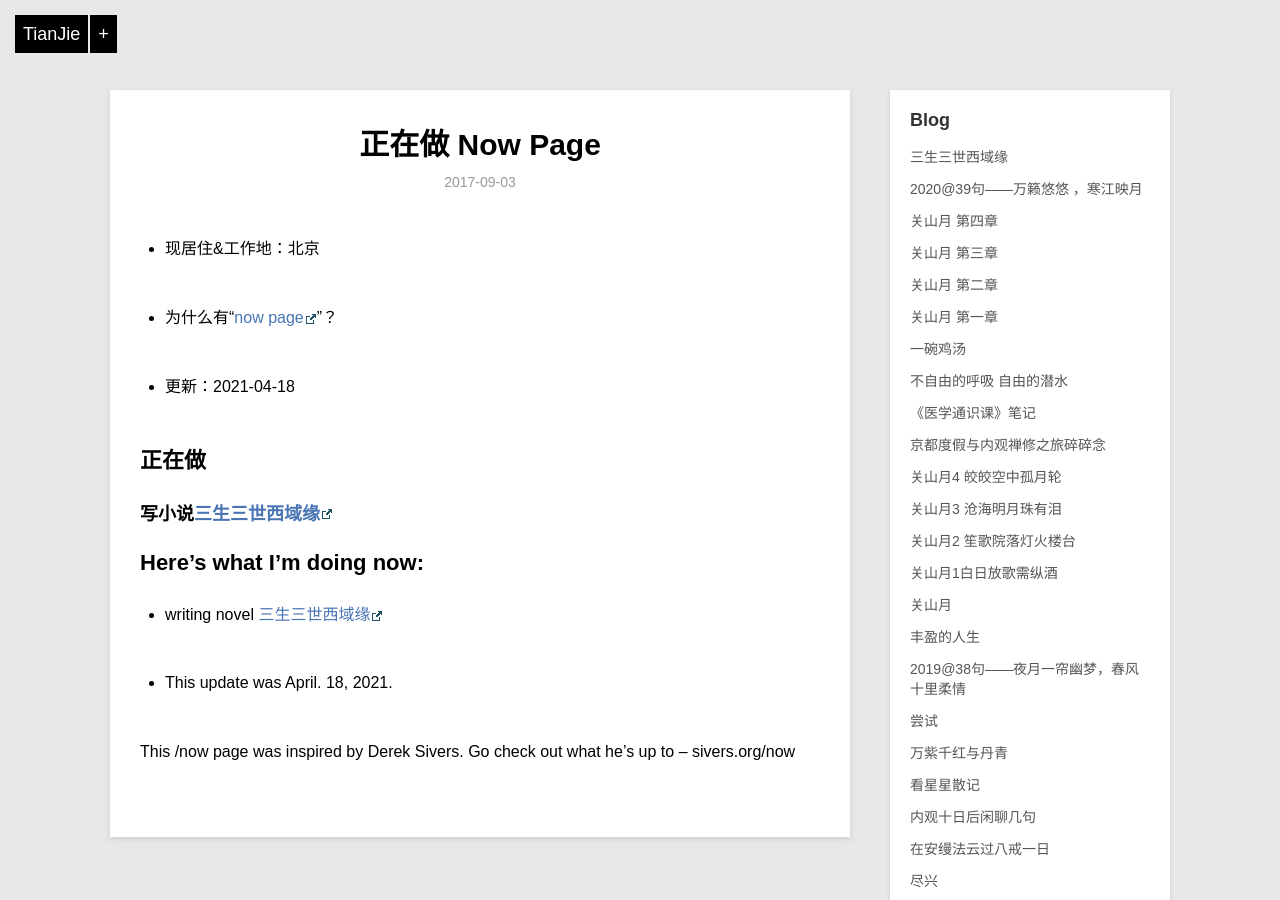
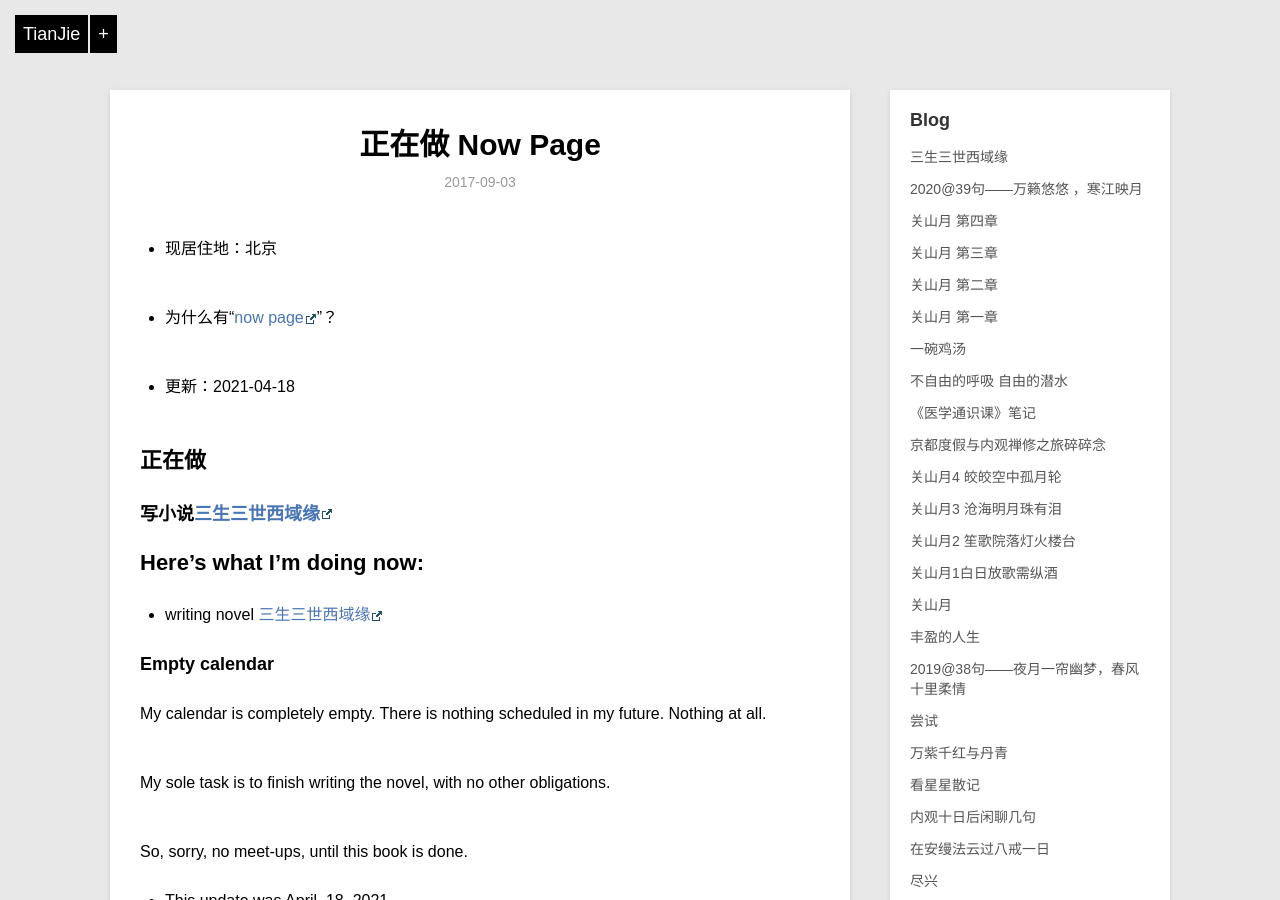
Before and after one commit to violettianjie/violettianjie.github.io, a Jekyll site: the page built from _posts/blog/2017-09-03-now.md, in a window 1280 px wide and 900 px high. Built offline with Jekyll 4.4.1, drawn with Linux system fonts in a browser that asks for light colours; comment, search, counter and statistics services are not loaded.

Commit message:
Update 2017-09-03-now.md

```diff
--- a/_posts/blog/2017-09-03-now.md
+++ b/_posts/blog/2017-09-03-now.md
@@ -4,7 +4,7 @@ title: "正在做 Now Page"
 description: "正在做的事 What I am doing"
 category: blog
 ---
-- 现居住&工作地：北京
+- 现居住地：北京
 
 - 为什么有“[now page](http://nownownow.com/about)”？
 
@@ -21,6 +21,14 @@ category: blog
 
 - writing novel [三生三世西域缘](http://violettianjie.com/xiyu)
 
+
+### Empty calendar
+
+My calendar is completely empty. There is nothing scheduled in my future. Nothing at all.
+
+My sole task is to finish writing the novel, with no other obligations.
+
+So, sorry, no meet-ups,  until this book is done.
 
 
 
```
